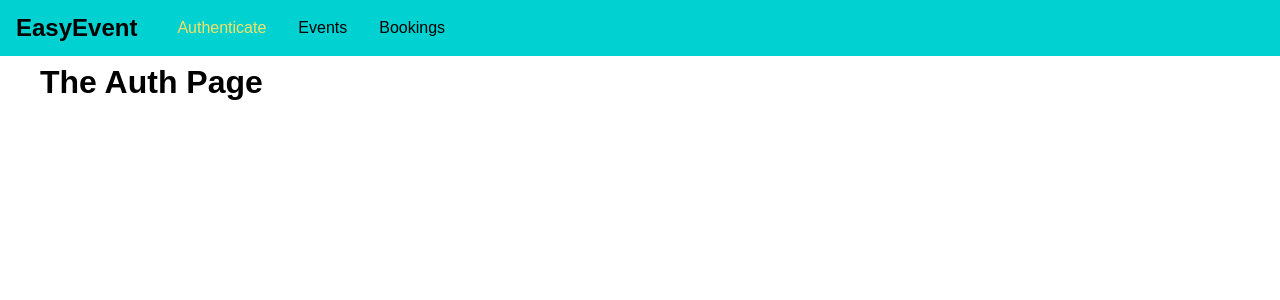
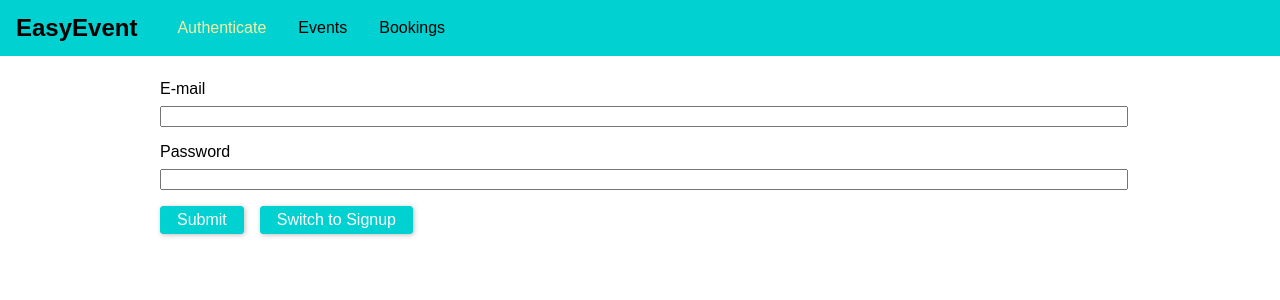
Before and after one commit to locemarn/graphql-react-event-book, a React (Create React App) app in the folder frontend/: page /auth in a window 1280 px wide. Shown: the top 300 px of the page. Built offline with nearby package versions, Linux system fonts and the light colour scheme.

Commit message:
#13 Hitting the API |

```diff
--- a/frontend/src/components/Navigation/MainNavigation.css
+++ b/frontend/src/components/Navigation/MainNavigation.css
@@ -38,5 +38,5 @@
 .main-navigation__items a:hover,
 .main-navigation__items a:active,
 .main-navigation__items a.active {
-  color: #f8e264;
+  color: #fdefa0;
 }
--- /dev/null
+++ b/frontend/src/pages/Auth.css
@@ -0,0 +1,37 @@
+.auth-form {
+  width: 40rem;
+  min-width: 80%;
+  margin: 5rem auto;
+}
+
+.form-control label,
+.form-control input {
+  width: 100%;
+  display: block;
+}
+
+.form-control label {
+  margin-bottom: 0.5rem;
+}
+
+.form-control {
+  margin-bottom: 1rem;
+}
+
+.form-actions button {
+  background: #01d1d1;
+  font: inherit;
+  border: 1px solid #01d1d1;
+  border-radius: 3px;
+  padding: 0.25rem 1rem;
+  margin-right: 1rem;
+  box-shadow: 1px 1px 5px rgba(0, 0, 0, 0.26);
+  color: white;
+  cursor: pointer;
+}
+
+.form-actions button:hover,
+.form-actions button:active {
+  background: #01a7a7;
+  border-color: #01a7a7;
+}
--- a/frontend/src/pages/Auth.js
+++ b/frontend/src/pages/Auth.js
@@ -1,11 +1,100 @@
-import React, { Component } from 'react';
+import React, { Component } from 'react'
+
+import './Auth.css'
 
 class AuthPage extends Component {
+
+  state = {
+    isLogin: true
+  }
+
+  constructor(props) {
+    super(props);
+    this.emailEl = React.createRef()
+    this.passwordEl = React.createRef()
+  }
+
+  swithModeHandler = () => {
+    this.setState(prevState => {
+      return {isLogin: !prevState.isLogin}
+    })
+  }
+
+
+
+  submitHandler = (event) => {
+    event.preventDefault(0)
+    const email = this.emailEl.current.value
+    const password = this.passwordEl.current.value
+
+    if (email.trim().length === 0 || password.trim().length === 0) {
+      return
+    }
+
+    let requestBody = {
+      query: `
+        query {
+          login(email: "${email}", password:"${password}") {
+            userId
+            token
+            tokenExpiration
+          }
+        }
+      `
+    }
+
+    if (!this.state.isLogin) {
+      requestBody = {
+        query: `
+          mutation {
+            createUser(userInput: {email: "${email}", password: "${password}"}) {
+              _id
+              email
+            }
+          }
+        `
+      }
+    }
+
+
+    fetch('http://localhost:8000/graphql', {
+      method: 'POST',
+      body: JSON.stringify(requestBody),
+      headers: {
+        'Content-Type': 'application/json'
+      }
+    })
+      .then(res => {
+        if (res.status !== 200 && res.status !== 201) {
+          throw new Error('Failed')
+        }
+        return res.json()
+      })
+      .then(resData => {
+        console.log(resData)
+      })
+      .catch(err => {
+        console.log(err);
+      })
+  }
+
+
   render() {
     return (
-      <div>
-        <h1>The Auth Page</h1>
-      </div>
+      <form className="auth-form" onSubmit={this.submitHandler}>
+        <div className="form-control">
+          <label htmlFor="email">E-mail</label>
+          <input type="email" id="email" ref={this.emailEl}/>
+        </div>
+        <div className="form-control">
+          <label htmlFor="password">Password</label>
+          <input type="password" id="password" ref={this.passwordEl} />
+        </div>
+        <div className="form-actions">
+          <button type="submit">Submit</button>
+          <button type="button" onClick={this.swithModeHandler}>Switch to {this.state.isLogin ? 'Signup' : 'Login'}</button>
+        </div>
+      </form>
     );
   }
 }
```
Also changed, not shown: 1 other file (tests, documents, lock files or other folders).
